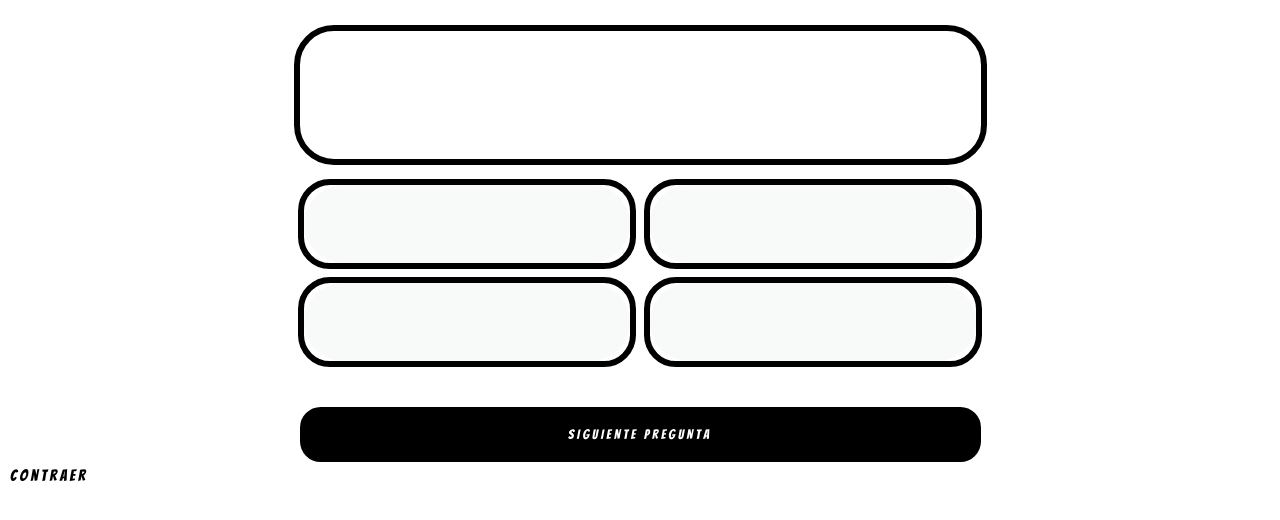
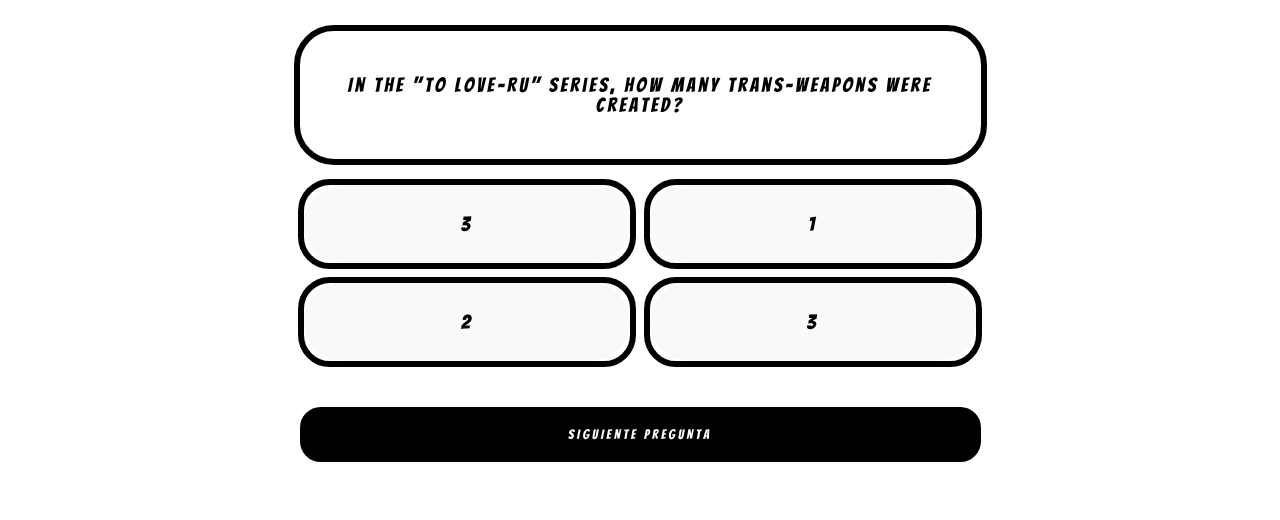
Before and after one commit to Gemagit/quiz2.0, a plain HTML site: page index.html in a window 1280 px wide. Shown: the part 290-810 px from the top of the page. Drawn offline with Linux system fonts and the light colour scheme; no server answers.

Commit message:
Prints 1 question only

```diff
--- a/index.html
+++ b/index.html
@@ -33,4 +33,3 @@
 </body>
 
 </html>
-Contraer
--- a/script.js
+++ b/script.js
@@ -1,3 +1,131 @@
+let data = {
+    "response_code": 0,
+    "results": [
+        {
+            "type": "multiple",
+            "difficulty": "medium",
+            "category": "Entertainment: Japanese Anime &amp; Manga",
+            "question": "In the &quot;To Love-Ru&quot; series, how many Trans-weapons were created?",
+            "correct_answer": "3",
+            "incorrect_answers": [
+                "1",
+                "2",
+                "4"
+            ]
+        },
+        {
+            "type": "multiple",
+            "difficulty": "medium",
+            "category": "Entertainment: Japanese Anime &amp; Manga",
+            "question": "In &quot;Puella Magi Madoka Magica&quot;, what is the first name of Madoka&#039;s younger brother?",
+            "correct_answer": "Tatsuya",
+            "incorrect_answers": [
+                "Montoya",
+                "Tomohisa",
+                "Minato"
+            ]
+        },
+        {
+            "type": "multiple",
+            "difficulty": "medium",
+            "category": "Entertainment: Japanese Anime &amp; Manga",
+            "question": "What is the name of the final villain in the manga series &quot;Bleach&quot;?",
+            "correct_answer": "Yhwach",
+            "incorrect_answers": [
+                "Juha Bach",
+                "Yuhabah",
+                "Juhabach"
+            ]
+        },
+        {
+            "type": "multiple",
+            "difficulty": "medium",
+            "category": "Entertainment: Japanese Anime &amp; Manga",
+            "question": "In Pok&eacute;mon Chronicles, why was Misty afraid of Gyarados?",
+            "correct_answer": "She crawled into it&#039;s mouth as a baby.",
+            "incorrect_answers": [
+                "She found it scary.",
+                "She was badly injured from it.",
+                "It is part Bug."
+            ]
+        },
+        {
+            "type": "multiple",
+            "difficulty": "hard",
+            "category": "Entertainment: Japanese Anime &amp; Manga",
+            "question": "Which person from &quot;JoJo&#039;s Bizarre Adventure&quot; does NOT house a reference to a band, artist, or song earlier than 1980?",
+            "correct_answer": "Giorno Giovanna",
+            "incorrect_answers": [
+                "Josuke Higashikata",
+                "Jolyne Cujoh",
+                "Johnny Joestar"
+            ]
+        },
+        {
+            "type": "multiple",
+            "difficulty": "medium",
+            "category": "Entertainment: Japanese Anime &amp; Manga",
+            "question": "In &quot;To Love-Ru&quot;, who is the first to hear of Yami&#039;s past from her?",
+            "correct_answer": "Rito",
+            "incorrect_answers": [
+                "Mikan",
+                "Lala",
+                "Haruna"
+            ]
+        },
+        {
+            "type": "multiple",
+            "difficulty": "medium",
+            "category": "Entertainment: Japanese Anime &amp; Manga",
+            "question": "In &quot;Highschool DxD&quot;, Koneko Toujou is from what race?",
+            "correct_answer": "Nekomata",
+            "incorrect_answers": [
+                "Kitsune",
+                "Human",
+                "Kappa"
+            ]
+        },
+        {
+            "type": "multiple",
+            "difficulty": "medium",
+            "category": "Entertainment: Japanese Anime &amp; Manga",
+            "question": "In &quot;Toriko&quot;, which of the following foods is knowingly compatible with Toriko?",
+            "correct_answer": "Poison Potato",
+            "incorrect_answers": [
+                "Mors Oil",
+                "Alpacookie",
+                "Parmesansho Fruit"
+            ]
+        },
+        {
+            "type": "multiple",
+            "difficulty": "easy",
+            "category": "Entertainment: Japanese Anime &amp; Manga",
+            "question": "Which part from the JoJo&#039;s Bizarre Adventure manga is about a horse race across America?",
+            "correct_answer": "Part 7: Steel Ball Run",
+            "incorrect_answers": [
+                "Part 6: Stone Ocean",
+                "Part 3: Stardust Crusaders",
+                "Part 5: Golden Wind"
+            ]
+        },
+        {
+            "type": "multiple",
+            "difficulty": "hard",
+            "category": "Entertainment: Japanese Anime &amp; Manga",
+            "question": "Which animation studio produced &quot;Log Horizon&quot;?",
+            "correct_answer": "Satelite",
+            "incorrect_answers": [
+                "Sunrise",
+                "Xebec",
+                "Production I.G"
+            ]
+        }
+    ]
+}
+
+
+function printQuestions(preg) {
     let questionForm = `<section id="question_container">
                     <legend id="question"></legend>
                     <div id="answers_container">
@@ -25,39 +153,19 @@ let questionForm = `<section id="question_container">
                 </section>
                 <button type="submit">SIGUIENTE PREGUNTA</button>`
 
-document.querySelector("form").innerHTML = questionForm;
+    document.querySelector("form").innerHTML = questionForm; //Pintamos la estructura del <form> en el DOM
 
-let dataAnswers = JSON.stringify([]);
-
-localStorage.setItem("getDataUsers", dataAnswers);
-
-
-
-async function print1stQuestion() {
-    let response = await fetch("https://opentdb.com/api.php?amount=1&category=31&difficulty=easy&type=multiple");
-    let data = await response.json();
-    /* let data = {
-        "response_code": 0,
-        "results": [
-            {
-                "type": "multiple",
-                "difficulty": "easy",
-                "category": "Entertainment: Japanese Anime &amp; Manga",
-                "question": "In &quot;To Love-Ru&quot;, Ren and Run are from what planet?",
-                "correct_answer": "Memorze",
-                "incorrect_answers": [
-                    "Deviluke",
-                    "Mistletoe",
-                    "Okiwana"
-                ]
-            }
-        ]
-    }; */
-    let question = data.results[0].question;
-    let correctAnswer = data.results[0].correct_answer; // --> La respuesta correcta sigue estando aquí
-    let allAnswers = data.results[0].incorrect_answers; // --> Array con tres elementos
+    let question = data.results[preg].question;
+    console.log("Pregunta: " + question)
+    let correctAnswer = data.results[preg].correct_answer; // --> La respuesta correcta sigue estando aquí
+    console.log("Respuesta correcta: " + correctAnswer);
+    let allAnswers = data.results[preg].incorrect_answers; // --> Array con tres elementos
+    console.log("Resto de respuestas: " + allAnswers)
+    allAnswers.push(correctAnswer);
+    console.log(allAnswers)
     let correctArr = correctAnswer.split();
-    allAnswers.push(correctArr[0]); //Array de 4 elementos con las respuestas
+    console.log(correctArr)
+    allAnswers.push(correctArr[preg]); //Array de 4 elementos con las respuestas
 
     allAnswers.sort(function () { return Math.random() - 0.5 }); //Randomiza los elementos dentro del array
 
@@ -71,62 +179,15 @@ async function print1stQuestion() {
     document.getElementById("answer3Label").innerHTML = document.getElementById("answer3").value;
 
     document.getElementById("question").innerHTML = question;
-};
-print1stQuestion();
+}
+printQuestions(0);
 
-document.querySelector("button").addEventListener("click", async function (event) {
+
+for (let i = 1; i < counter; i++) {
+    let counter = 1;
+    document.querySelector("button").addEventListener("click", function (event) {
         event.preventDefault();
-    let response = await fetch("https://opentdb.com/api.php?amount=1&category=31&difficulty=easy&type=multiple");
-    let data = await response.json();
-    /* let data = {
-        "response_code": 0,
-        "results": [
-            {
-                "type": "multiple",
-                "difficulty": "easy",
-                "category": "Entertainment: Japanese Anime &amp; Manga",
-                "question": "In &quot;To Love-Ru&quot;, Ren and Run are from what planet?",
-                "correct_answer": "Memorze",
-                "incorrect_answers": [
-                    "Deviluke",
-                    "Mistletoe",
-                    "Okiwana"
-                ]
+        printQuestions(counter);
+        counter += 1;
     }
-        ]
-    }; */
-
-    let question = data.results[0].question;
-    let correctAnswer = data.results[0].correct_answer; // --> La respuesta correcta sigue estando aquí
-    let allAnswers = data.results[0].incorrect_answers; // --> Array con tres elementos
-    let correctArr = correctAnswer.split();
-    allAnswers.push(correctArr[0]); //Array de 4 elementos con las respuestas
-
-    allAnswers.sort(function () { return Math.random() - 0.5 }); //Randomiza los elementos dentro del array
-
-    document.getElementById("answer0").setAttribute("value", allAnswers.shift()); //Al hacerlo sucesivamente impedimos que se repita ninguno de los elementos
-    document.getElementById("answer0Label").innerHTML = document.getElementById("answer0").value; //Le dimos como valor al input el elemento extraido del array para después poder comprobar si coincide con correctAnswer o no
-    document.getElementById("answer1").setAttribute("value", allAnswers.shift());
-    document.getElementById("answer1Label").innerHTML = document.getElementById("answer1").value;
-    document.getElementById("answer2").setAttribute("value", allAnswers.shift());
-    document.getElementById("answer2Label").innerHTML = document.getElementById("answer2").value;
-    document.getElementById("answer3").setAttribute("value", allAnswers.shift()); //Al final el array allAnswers queda vacío
-    document.getElementById("answer3Label").innerHTML = document.getElementById("answer3").value;
-
-    document.getElementById("question").innerHTML = question;
-});
-
-/*GRÁFICA PIE PORCENTAJE
-
-var data = {
-  series: [5, 3, 4]
-};
-
-var sum = function(a, b) { return a + b };
-
-new Chartist.Pie('.ct-chart', data, {
-  labelInterpolationFnc: function(value) {
-    return Math.round(value / data.series.reduce(sum) * 100) + '%';
-  }
-});
-*/
+)}
```
Also changed, not shown: antiguojs.js (added, +89 -0 lines), prueba.js (added, +186 -0 lines). Lines whose indentation alone changed are shown as unchanged.
